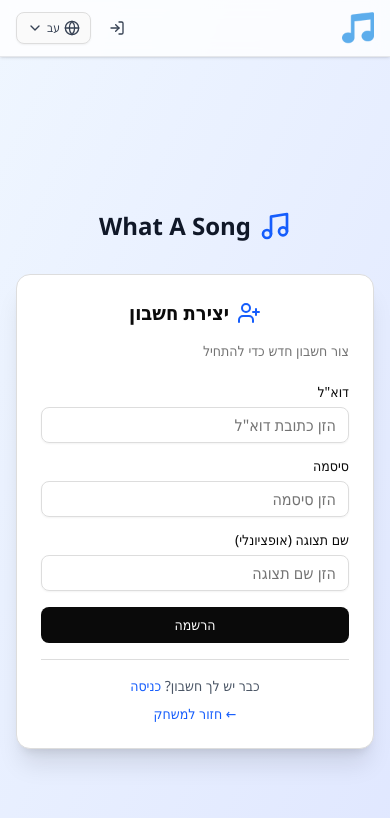
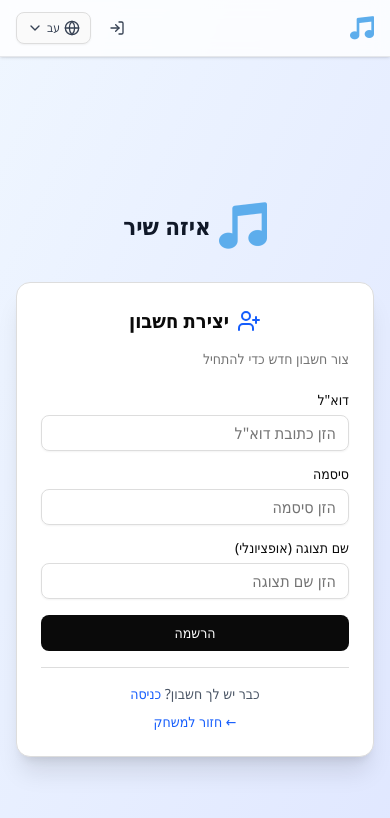
Before and after one commit to alon710/what-a-song, a Next.js app: page /auth/signup in a window 390 px wide. Shown: the top 818 px of the page. Built offline with nearby package versions, Linux system fonts and the light colour scheme; no server answers.

Commit message:
Refactor authentication pages and navigation: replace Music icon with Logo component in LoginPage and SignupPage for consistent branding. Update Navigation component to conditionally render Logo based on screen size, enhancing responsiveness.

```diff
--- a/app/auth/login/page.tsx
+++ b/app/auth/login/page.tsx
@@ -14,9 +14,10 @@
 import { Input } from "@/components/ui/input";
 import { Label } from "@/components/ui/label";
 import { Alert } from "@/components/ui/alert";
-import { LogIn, Music } from "lucide-react";
+import { LogIn } from "lucide-react";
 import { useTranslations } from "next-intl";
 import Link from "next/link";
+import Logo from "@/components/nav/Logo";
 
 export default function LoginPage() {
   const [email, setEmail] = useState("");
@@ -64,10 +65,12 @@
       <div className="w-full max-w-md space-y-6">
         {/* Logo and Title */}
         <div className="text-center space-y-2">
-          <div className="flex items-center justify-center gap-2">
-            <Music className="w-8 h-8 text-blue-600" />
-            <h1 className="text-2xl font-bold text-gray-800">🎵 איזה שיר</h1>
-          </div>
+          <Logo
+            href="/"
+            variant="with-text"
+            size="lg"
+            className="justify-center"
+          />
           <p className="text-gray-600">{t("adminLogin")}</p>
         </div>
 
--- a/app/auth/signup/page.tsx
+++ b/app/auth/signup/page.tsx
@@ -14,9 +14,10 @@
 import { Input } from "@/components/ui/input";
 import { Label } from "@/components/ui/label";
 import { Alert } from "@/components/ui/alert";
-import { UserPlus, Music } from "lucide-react";
+import { UserPlus } from "lucide-react";
 import { useTranslations } from "next-intl";
 import Link from "next/link";
+import Logo from "@/components/nav/Logo";
 
 export default function SignupPage() {
   const [email, setEmail] = useState("");
@@ -59,10 +60,12 @@
     <div className="min-h-screen bg-gradient-to-br from-blue-50 to-indigo-100 flex items-center justify-center p-4">
       <div className="w-full max-w-md">
         <div className="text-center mb-8">
-          <div className="flex items-center justify-center gap-2 mb-4">
-            <Music className="h-8 w-8 text-blue-600" />
-            <h1 className="text-2xl font-bold text-gray-900">What A Song</h1>
-          </div>
+          <Logo
+            href="/"
+            variant="with-text"
+            size="lg"
+            className="justify-center"
+          />
         </div>
 
         <Card className="w-full shadow-xl">
--- a/components/nav/Navigation.tsx
+++ b/components/nav/Navigation.tsx
@@ -26,7 +26,13 @@
         <div className="flex items-center justify-between">
           {/* Left side - Logo and Title */}
           <div className="flex items-center gap-2 min-w-0 flex-1">
-            <Logo href="/" variant="icon-only" />
+            {/* Show icon only on mobile, icon with text on larger screens */}
+            <div className="block sm:hidden">
+              <Logo href="/" variant="icon-only" size="sm" />
+            </div>
+            <div className="hidden sm:block">
+              <Logo href="/" variant="with-text" size="md" />
+            </div>
           </div>
 
           {/* Right side - Navigation and Auth */}
```
